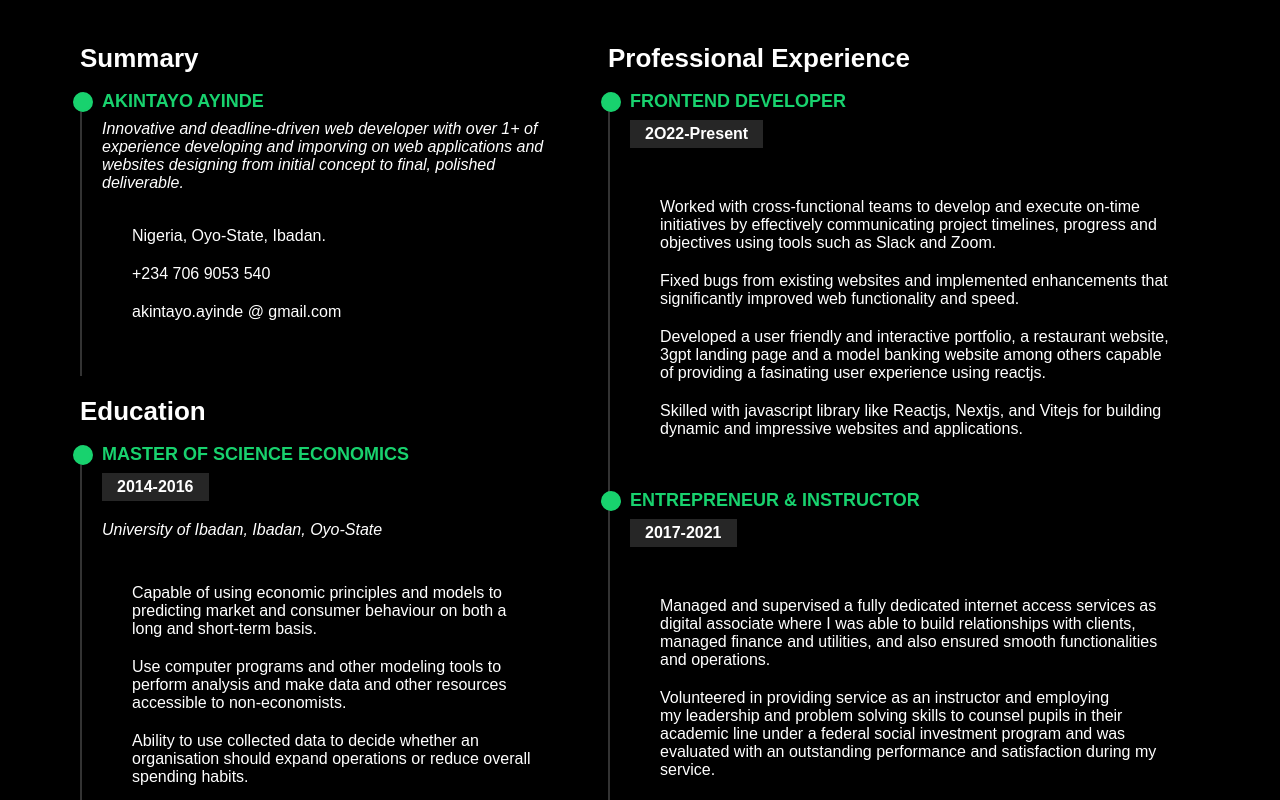
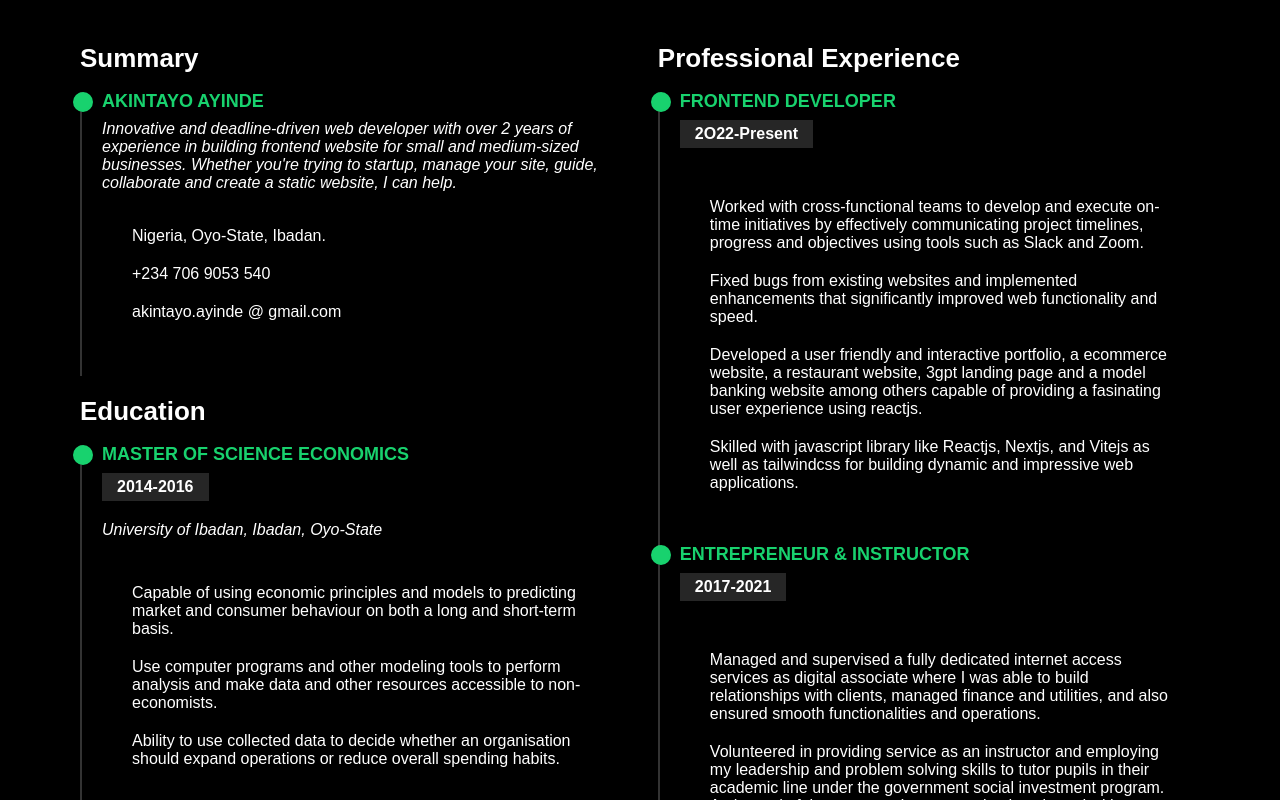
Before and after one commit to lambofil/portfolio-react-project-3, a React (Create React App) app: page /resume in a window 1280 px wide. Shown: the part 260-1060 px from the top of the page. Built offline with nearby package versions, Linux system fonts and the light colour scheme.

Commit message:
Updated most part of portfolio

```diff
--- a/src/Components/Card/Card.jsx
+++ b/src/Components/Card/Card.jsx
@@ -9,9 +9,9 @@ const Card = () => {
       <div className="pl-texts">
         <h1 className="pl-title">My Projects</h1>
         <p className="pl-desc">
-          My projects span as follows: Redux-Movie App, Modern gpt3 website,
+          My projects span as follows:Emeraldshoppingmart App, Redux-Movie App, Modern gpt3 website,
           Gericht Restaurant Website, Modern Banking Landing Page, Simple Form
-          Validation, Exchange Rate Calculator App, Movie-Seat Booking App,
+          Validation, Exchange Rate Calculator App,
           Custom Video Player App and a Sample Landing page.
         </p>
       </div>
--- a/src/Components/FooterComp/FooterComp.jsx
+++ b/src/Components/FooterComp/FooterComp.jsx
@@ -4,7 +4,7 @@ import './FooterComp.css'
 function FooterComp() {
   return (
     <div className='footer'>
-      <p>&copy; 2022 AYINDE Akintayo. All right reserved.</p>
+      <p>&copy; 2024 AYINDE Akintayo. All right reserved.</p>
       <p>Developed by Ayinde Akintayo O.</p>
     </div>
   )
--- a/src/Components/InterestComp/InterestComp.jsx
+++ b/src/Components/InterestComp/InterestComp.jsx
@@ -75,8 +75,8 @@ function InterestComp() {
                     </div>
                     <div className='interest-col'>
                         <div class="icon-box">
-                            <i class="fa-brands fa-wordpress" style={{color:'#FFA500'}}></i>
-                            <h3>WORDPRESS</h3>
+                            <i class="fa-brands fa-docker" style={{color:'#FFA500'}}></i>
+                            <h3>DOCKER</h3>
                         </div>
                     </div>
                     <div className='interest-col'>
--- a/src/Components/PortfolioComp/PortfolioComp.jsx
+++ b/src/Components/PortfolioComp/PortfolioComp.jsx
@@ -9,9 +9,9 @@ const PortfolioComp = () => {
       <div className="pl-texts">
         <h1 className="pl-title">My Projects</h1>
         <p className="pl-desc">
-          My projects span as follows: Redux-Movie App, Modern gpt3 website,
+          My projects span as follows: Emeraldshoppingmart App, Redux-Movie App, Modern gpt3 website,
           Gericht Restaurant Website, Modern Banking Landing Page, Simple Form
-          Validation, Exchange Rate Calculator App, Movie-Seat Booking App,
+          Validation, Exchange Rate Calculator App,
           Custom Video Player App and a Sample Landing page.
         </p>
       </div>
--- a/src/Components/ResumeComp/ResumeComp.jsx
+++ b/src/Components/ResumeComp/ResumeComp.jsx
@@ -17,10 +17,11 @@ function ResumeComp() {
                 <h4>AKINTAYO AYINDE</h4>
                 <p>
                   <em>
-                    Innovative and deadline-driven web developer with over 1+ of
-                    experience developing and imporving on web applications and
-                    websites designing from initial concept to final, polished
-                    deliverable.
+                    Innovative and deadline-driven web developer with over 2
+                    years of experience in building frontend website for small
+                    and medium-sized businesses. Whether you're trying to startup,
+                    manage your site, guide, collaborate and create a static website,
+                    I can help.
                   </em>
                 </p>
                 <p>
@@ -102,15 +103,14 @@ function ResumeComp() {
                       and speed.
                     </li>
                     <li>
-                      Developed a user friendly and interactive portfolio, a
-                      restaurant website, 3gpt landing page and a model banking
-                      website among others capable of providing a fasinating
-                      user experience using reactjs.
+                      Developed a user friendly and interactive portfolio, a ecommerce
+                      website, a restaurant website, 3gpt landing page and a model banking
+                      website among others capable of providing a fasinating user experience
+                      using reactjs.
                     </li>
                     <li>
-                      Skilled with javascript library like Reactjs, Nextjs, and
-                      Vitejs for building dynamic and impressive websites and
-                      applications.
+                      Skilled with javascript library like Reactjs, Nextjs, and Vitejs as well
+                      as tailwindcss for building dynamic and impressive web applications.
                     </li>
                   </ul>
                 </p>
@@ -129,10 +129,9 @@ function ResumeComp() {
                     <li>
                       Volunteered in providing service as an instructor and
                       employing <br /> my leadership and problem solving skills
-                      to counsel pupils in their academic line under a federal
-                      social investment program and was evaluated with an
-                      outstanding performance and satisfaction during my
-                      service.
+                      to tutor pupils in their academic line under the government
+                      social investment program. At the end of the program, I was appraised
+                      evaluated with an outstanding performance and satisfaction during my service.
                     </li>
                   </ul>
                 </p>
--- a/src/data.js
+++ b/src/data.js
@@ -1,58 +1,59 @@
-import img1 from "../src/img/movie-png.png";
-import img2 from "../src/img/modern_bank.png";
-import img3 from "../src/img/restaurant_img.png";
-import img4 from "../src/img/3gpt_image.png";
-import img5 from "../src/img/custom-player.png";
-import img6 from "../src/img/landing-page.png";
-import img7 from "../src/img/form-validate.png";
-import img8 from "../src/img/xchange-rate.png";
-import img9 from "../src/img/movie-seat.png";
+import img1 from "../src/img/emeraldPix.png";
+import img2 from "../src/img/movie-png.png";
+import img3 from "../src/img/modern_bank.png";
+import img4 from "../src/img/restaurant_img.png";
+import img5 from "../src/img/3gpt_image.png";
+import img6 from "../src/img/custom-player.png";
+import img7 from "../src/img/landing-page.png";
+import img8 from "../src/img/form-validate.png";
+import img9 from "../src/img/xchange-rate.png";
 
 export const cardlist = [
   {
     id: 1,
     img: img1,
+    link: "https://emeraldshoppingmart.netlify.app/",
+  },
+  {
+    id: 2,
+    img: img2,
     link: "https://my-movie-redux.netlify.app/",
   },
 
   {
-    id: 2,
-    img: img2,
-    link: "https://model-bank-website.netlify.app",
-  },
-  {
     id: 3,
     img: img3,
-    link: "https://gerich-restaurant-site.netlify.app",
+    link: "https://model-bank-website.netlify.app",
   },
   {
     id: 4,
     img: img4,
-    link: "https://model-gpt3-website.netlify.app",
+    link: "https://gerich-restaurant-site.netlify.app",
   },
   {
     id: 5,
     img: img5,
-    link: "https://mycustom-vid-player.netlify.app",
+    link: "https://model-gpt3-website.netlify.app",
   },
   {
     id: 6,
     img: img6,
-    link: "https://sample-personal-landing-page.netlify.app",
+    link: "https://mycustom-vid-player.netlify.app",
   },
   {
     id: 7,
     img: img7,
-    link: "https://myform-validate.netlify.app/",
+    link: "https://sample-personal-landing-page.netlify.app",
   },
   {
     id: 8,
     img: img8,
-    link: "https://myxchange-rate-calculator.netlify.app",
+    link: "https://myform-validate.netlify.app/",
   },
   {
     id: 9,
     img: img9,
-    link: "https://mymovieseat-booking-app.netlify.app",
+    link: "https://myxchange-rate-calculator.netlify.app",
   },
+
 ];
```
Also changed, not shown: src/Components/AboutComp/AboutComp.jsx (+13 -14 lines), src/img/emeraldPix.png (added).
